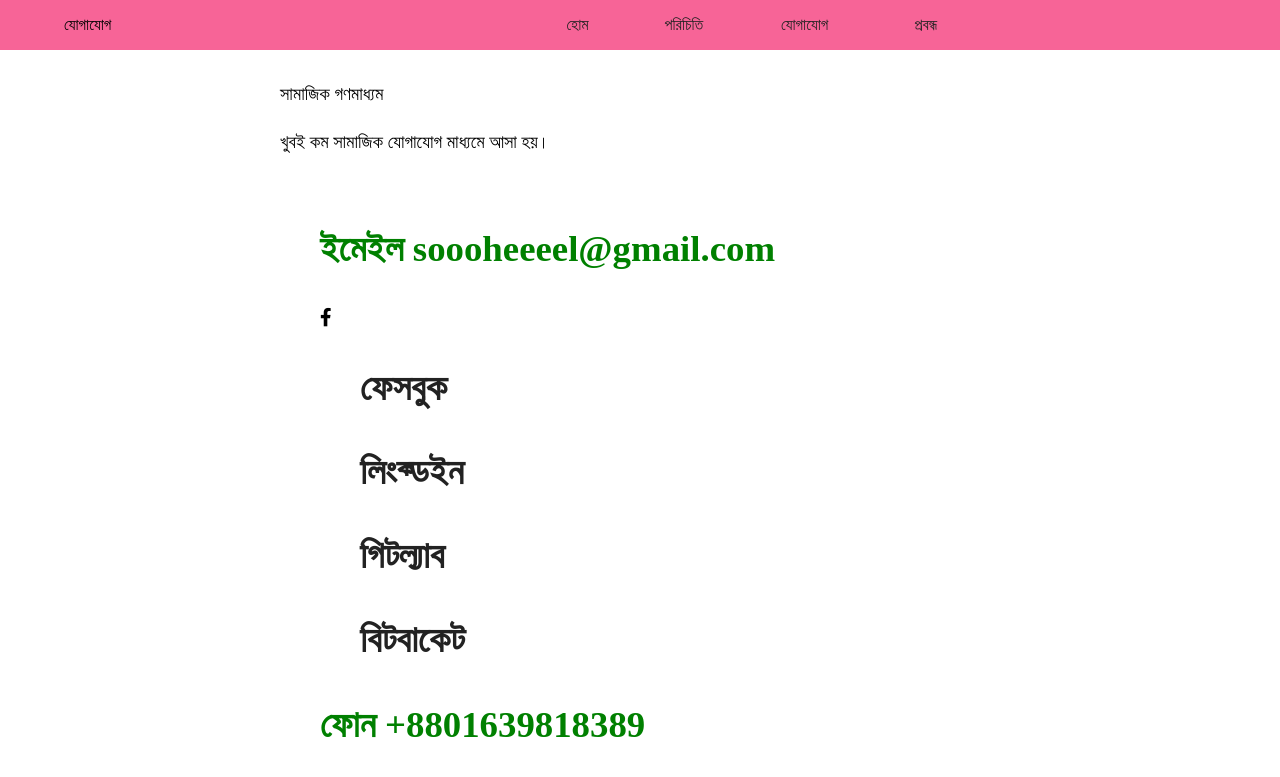
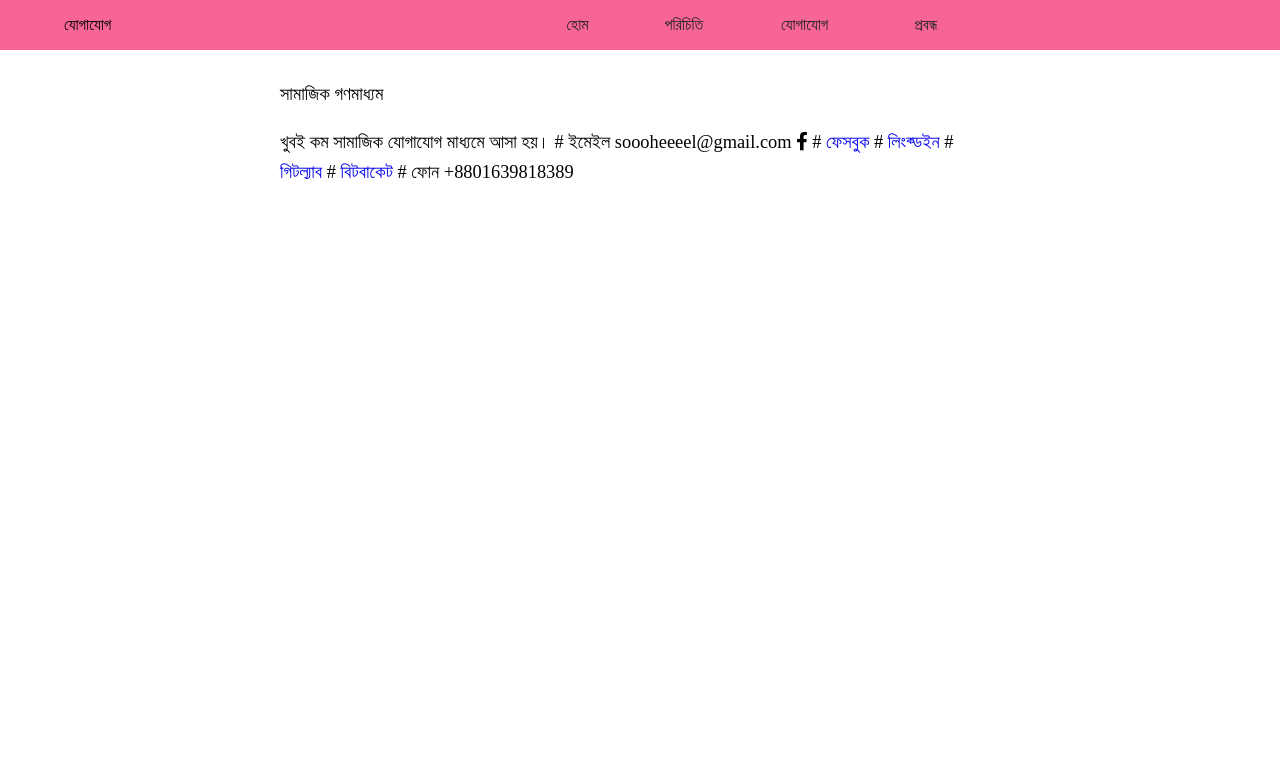
Before and after one commit to sohelkhanz/sohelkhanz.github.io, a Jekyll site: the page built from প্রবন্ধ/যোগাযোগ.md, in a window 1280 px wide and 900 px high. Shown: the top 777 px of the window. Built offline with Jekyll 4.4.1, drawn with Linux system fonts in a browser that asks for light colours.

Commit message:
Update যোগাযোগ.md

```diff
--- a/প্রবন্ধ/যোগাযোগ.md
+++ b/প্রবন্ধ/যোগাযোগ.md
@@ -7,11 +7,10 @@ layout: default
 ---
 
 খুবই কম সামাজিক যোগাযোগ মাধ্যমে আসা হয়।
-
-- # ইমেইল soooheeeel@gmail.com
+ # ইমেইল soooheeeel@gmail.com
 <i class="fab fa-facebook-f"></i>
-- # [ফেসবুক](https://facebook.com/nahklehos/)
-- # [লিংক্ডইন](https://linkedin.com/in/Sohel-Khan-R)
-- # [গিটল্যাব](https://gitlab.com/sohel.khan/)
-- # [বিটবাকেট](https://bitbucket.org/sohel_khan/)
-- # ফোন +8801639818389
+ # [ফেসবুক](https://facebook.com/nahklehos/)
+ # [লিংক্ডইন](https://linkedin.com/in/Sohel-Khan-R)
+ # [গিটল্যাব](https://gitlab.com/sohel.khan/)
+ # [বিটবাকেট](https://bitbucket.org/sohel_khan/)
+ # ফোন +8801639818389
```
